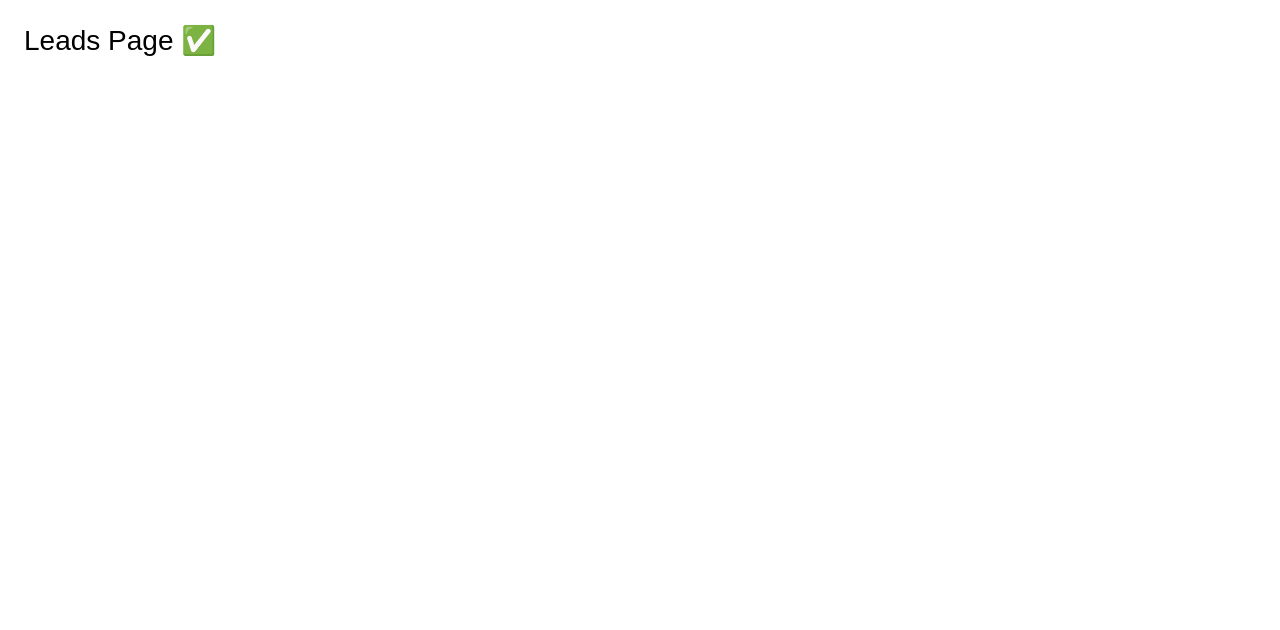
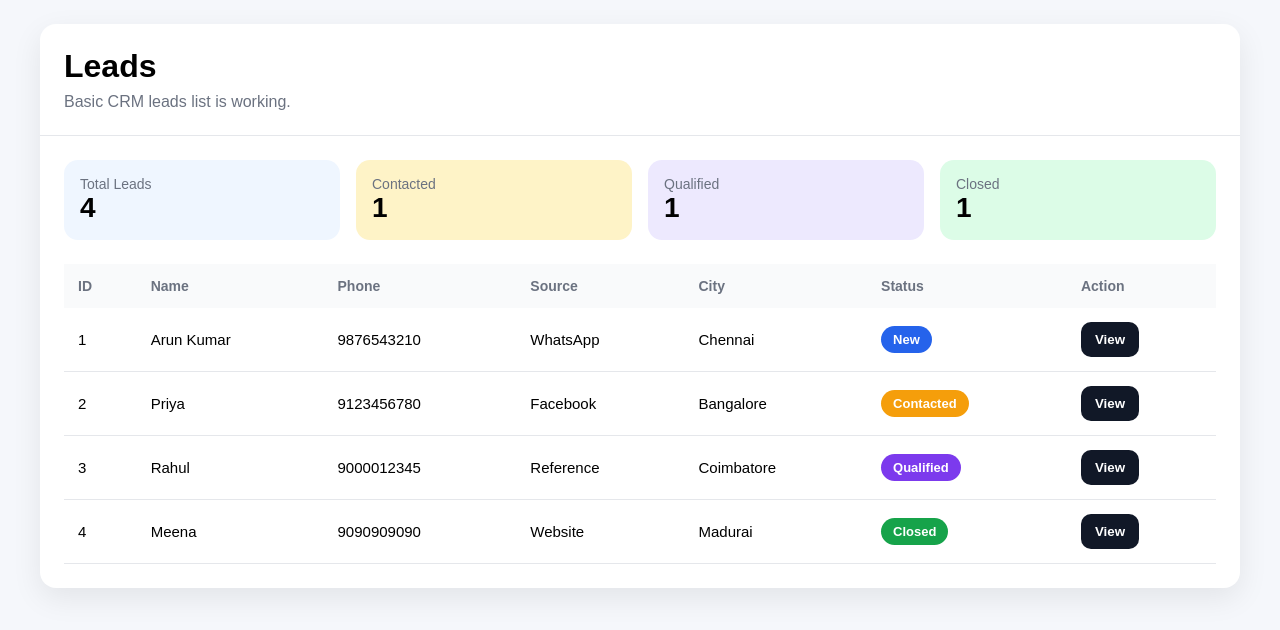
Before and after one commit to meiestate/mei-crm, a React (Vite) app: page /leads in a window 1280 px wide. Shown: the top 630 px of the page. Built offline with nearby package versions, Linux system fonts and the light colour scheme.

Commit message:
stats cards,leads table,view button,/leads/:id detail page

```diff
--- a/src/App.tsx
+++ b/src/App.tsx
@@ -1,12 +1,234 @@
-import { BrowserRouter, Routes, Route, Navigate } from "react-router-dom";
+import { BrowserRouter, Routes, Route, Navigate, useNavigate, useParams } from "react-router-dom";
+
+type Lead = {
+  id: number;
+  name: string;
+  phone: string;
+  source: string;
+  status: "New" | "Contacted" | "Qualified" | "Closed";
+  city: string;
+};
+
+const leads: Lead[] = [
+  { id: 1, name: "Arun Kumar", phone: "9876543210", source: "WhatsApp", status: "New", city: "Chennai" },
+  { id: 2, name: "Priya", phone: "9123456780", source: "Facebook", status: "Contacted", city: "Bangalore" },
+  { id: 3, name: "Rahul", phone: "9000012345", source: "Reference", status: "Qualified", city: "Coimbatore" },
+  { id: 4, name: "Meena", phone: "9090909090", source: "Website", status: "Closed", city: "Madurai" },
+];
+
+function getStatusColor(status: Lead["status"]) {
+  switch (status) {
+    case "New":
+      return "#2563eb";
+    case "Contacted":
+      return "#f59e0b";
+    case "Qualified":
+      return "#7c3aed";
+    case "Closed":
+      return "#16a34a";
+    default:
+      return "#6b7280";
+  }
+}
 
 function LeadsPage() {
-  return <div style={{ padding: 24, fontSize: 28 }}>Leads Page ✅</div>;
+  const navigate = useNavigate();
+
+  return (
+    <div style={{ minHeight: "100vh", background: "#f5f7fb", padding: 24 }}>
+      <div
+        style={{
+          maxWidth: 1200,
+          margin: "0 auto",
+          background: "#ffffff",
+          borderRadius: 16,
+          boxShadow: "0 10px 30px rgba(0,0,0,0.08)",
+          overflow: "hidden",
+        }}
+      >
+        <div style={{ padding: 24, borderBottom: "1px solid #e5e7eb" }}>
+          <h1 style={{ margin: 0, fontSize: 32 }}>Leads</h1>
+          <p style={{ margin: "8px 0 0", color: "#6b7280" }}>
+            Basic CRM leads list is working.
+          </p>
+        </div>
+
+        <div style={{ padding: 24 }}>
+          <div
+            style={{
+              display: "grid",
+              gridTemplateColumns: "repeat(4, minmax(0, 1fr))",
+              gap: 16,
+              marginBottom: 24,
+            }}
+          >
+            <div style={{ background: "#eff6ff", padding: 16, borderRadius: 14 }}>
+              <div style={{ color: "#6b7280", fontSize: 14 }}>Total Leads</div>
+              <div style={{ fontSize: 28, fontWeight: 700 }}>{leads.length}</div>
+            </div>
+            <div style={{ background: "#fef3c7", padding: 16, borderRadius: 14 }}>
+              <div style={{ color: "#6b7280", fontSize: 14 }}>Contacted</div>
+              <div style={{ fontSize: 28, fontWeight: 700 }}>
+                {leads.filter((lead) => lead.status === "Contacted").length}
+              </div>
+            </div>
+            <div style={{ background: "#ede9fe", padding: 16, borderRadius: 14 }}>
+              <div style={{ color: "#6b7280", fontSize: 14 }}>Qualified</div>
+              <div style={{ fontSize: 28, fontWeight: 700 }}>
+                {leads.filter((lead) => lead.status === "Qualified").length}
+              </div>
+            </div>
+            <div style={{ background: "#dcfce7", padding: 16, borderRadius: 14 }}>
+              <div style={{ color: "#6b7280", fontSize: 14 }}>Closed</div>
+              <div style={{ fontSize: 28, fontWeight: 700 }}>
+                {leads.filter((lead) => lead.status === "Closed").length}
+              </div>
+            </div>
+          </div>
+
+          <div style={{ overflowX: "auto" }}>
+            <table style={{ width: "100%", borderCollapse: "collapse" }}>
+              <thead>
+                <tr style={{ background: "#f9fafb", textAlign: "left" }}>
+                  <th style={thStyle}>ID</th>
+                  <th style={thStyle}>Name</th>
+                  <th style={thStyle}>Phone</th>
+                  <th style={thStyle}>Source</th>
+                  <th style={thStyle}>City</th>
+                  <th style={thStyle}>Status</th>
+                  <th style={thStyle}>Action</th>
+                </tr>
+              </thead>
+              <tbody>
+                {leads.map((lead) => (
+                  <tr key={lead.id} style={{ borderBottom: "1px solid #e5e7eb" }}>
+                    <td style={tdStyle}>{lead.id}</td>
+                    <td style={tdStyle}>{lead.name}</td>
+                    <td style={tdStyle}>{lead.phone}</td>
+                    <td style={tdStyle}>{lead.source}</td>
+                    <td style={tdStyle}>{lead.city}</td>
+                    <td style={tdStyle}>
+                      <span
+                        style={{
+                          display: "inline-block",
+                          padding: "6px 12px",
+                          borderRadius: 999,
+                          fontSize: 13,
+                          fontWeight: 600,
+                          color: "#fff",
+                          background: getStatusColor(lead.status),
+                        }}
+                      >
+                        {lead.status}
+                      </span>
+                    </td>
+                    <td style={tdStyle}>
+                      <button
+                        onClick={() => navigate(`/leads/${lead.id}`)}
+                        style={{
+                          border: "none",
+                          background: "#111827",
+                          color: "#fff",
+                          padding: "10px 14px",
+                          borderRadius: 10,
+                          cursor: "pointer",
+                          fontWeight: 600,
+                        }}
+                      >
+                        View
+                      </button>
+                    </td>
+                  </tr>
+                ))}
+              </tbody>
+            </table>
+          </div>
+        </div>
+      </div>
+    </div>
+  );
 }
 
 function LeadDetailPage() {
-  return <div style={{ padding: 24, fontSize: 28 }}>Lead Detail Page ✅</div>;
+  const { id } = useParams();
+  const lead = leads.find((item) => item.id === Number(id));
+
+  if (!lead) {
+    return (
+      <div style={{ padding: 24 }}>
+        <h2>Lead not found</h2>
+      </div>
+    );
+  }
+
+  return (
+    <div style={{ minHeight: "100vh", background: "#f5f7fb", padding: 24 }}>
+      <div
+        style={{
+          maxWidth: 900,
+          margin: "0 auto",
+          background: "#fff",
+          borderRadius: 16,
+          boxShadow: "0 10px 30px rgba(0,0,0,0.08)",
+          padding: 24,
+        }}
+      >
+        <h1 style={{ marginTop: 0 }}>{lead.name}</h1>
+        <div style={{ display: "grid", gridTemplateColumns: "1fr 1fr", gap: 16 }}>
+          <DetailCard label="Lead ID" value={String(lead.id)} />
+          <DetailCard label="Phone" value={lead.phone} />
+          <DetailCard label="Source" value={lead.source} />
+          <DetailCard label="City" value={lead.city} />
+          <DetailCard label="Status" value={lead.status} />
+        </div>
+
+        <div style={{ marginTop: 24 }}>
+          <a
+            href="/leads"
+            style={{
+              textDecoration: "none",
+              display: "inline-block",
+              background: "#111827",
+              color: "#fff",
+              padding: "12px 16px",
+              borderRadius: 10,
+              fontWeight: 600,
+            }}
+          >
+            Back to Leads
+          </a>
+        </div>
+      </div>
+    </div>
+  );
 }
+
+function DetailCard({ label, value }: { label: string; value: string }) {
+  return (
+    <div
+      style={{
+        border: "1px solid #e5e7eb",
+        borderRadius: 14,
+        padding: 16,
+        background: "#fafafa",
+      }}
+    >
+      <div style={{ color: "#6b7280", fontSize: 14, marginBottom: 8 }}>{label}</div>
+      <div style={{ fontSize: 18, fontWeight: 700 }}>{value}</div>
+    </div>
+  );
+}
+
+const thStyle: React.CSSProperties = {
+  padding: 14,
+  fontSize: 14,
+  color: "#6b7280",
+};
+
+const tdStyle: React.CSSProperties = {
+  padding: 14,
+  fontSize: 15,
+};
 
 export default function App() {
   return (
```
